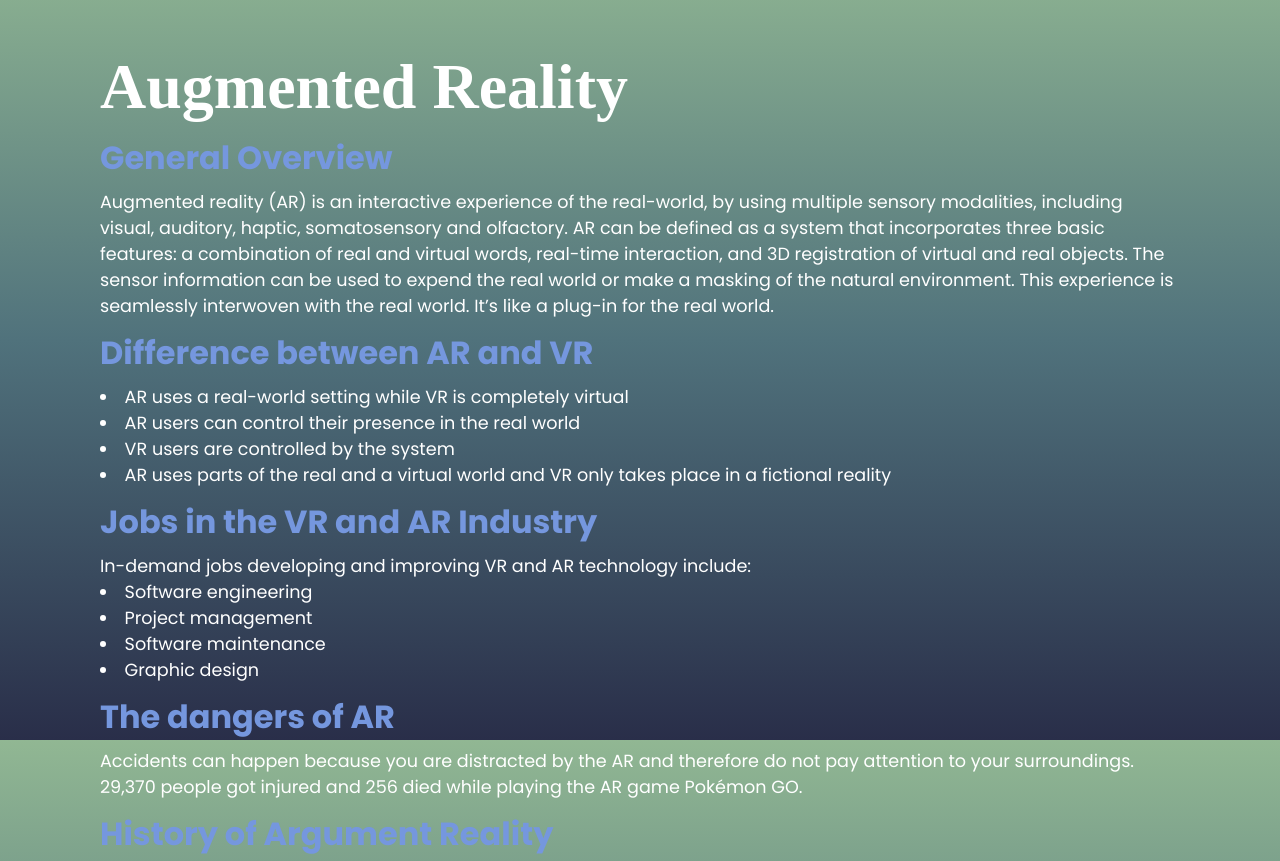
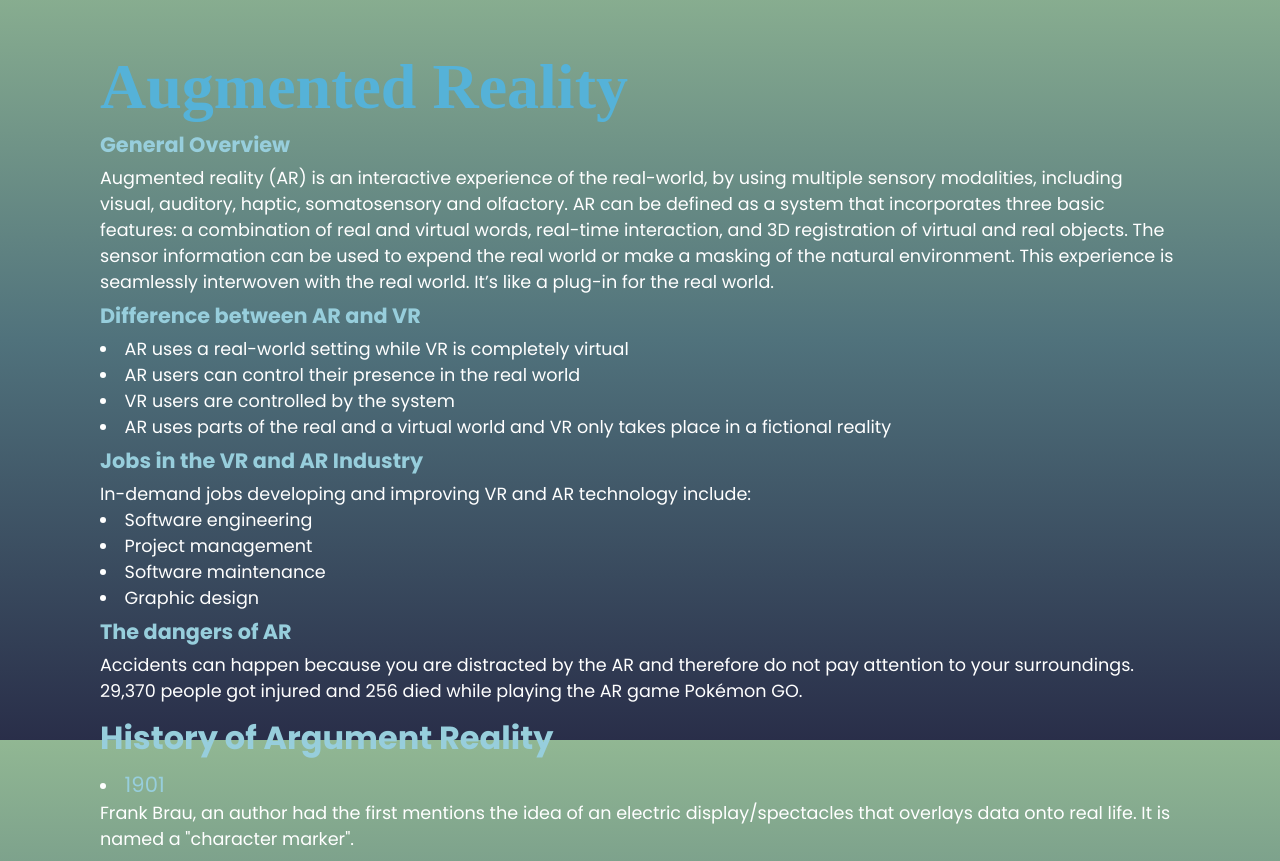
Before and after one commit to Jonas-Pamminger/WMC_ARWebsite, a plain HTML site: page WMC_Project/about.html in a window 1280 px wide. Shown: the part 860-1721 px from the top of the page. Drawn offline with Linux system fonts and the light colour scheme.

Commit message:
Changed the header
Added some colours to the header to make it structured

```diff
--- a/WMC_Project/about.html
+++ b/WMC_Project/about.html
@@ -26,7 +26,7 @@
     </section>
     <article id ="pageText" class="sec">
         <h2>Augmented Reality</h2>
-        <h3>General Overview</h3>
+        <h4>General Overview</h4>
         <p>Augmented reality (AR) is an interactive experience of the real-world,
             by using multiple sensory modalities, including visual, auditory, haptic,
             somatosensory and olfactory. AR can be defined as a system that incorporates
@@ -36,7 +36,7 @@
             experience is seamlessly interwoven with the real world. It&#8217;s like a plug-in
             for the real world.</p>
 
-        <h3>Difference between AR and VR</h3>
+        <h4>Difference between AR and VR</h4>
         <ul>
             <li>AR uses a real-world setting while VR is completely virtual</li>
             <li>AR users can control their presence in the real world</li>
@@ -44,7 +44,7 @@
             <li>AR uses parts of the real and a virtual world  and VR only takes place in a fictional reality</li>
         </ul>
 
-        <h3>Jobs in the VR and AR Industry</h3>
+        <h4>Jobs in the VR and AR Industry</h4>
         <p>In-demand jobs developing and improving VR and AR technology include:</p>
         <ul>
             <li>Software engineering</li>
@@ -53,7 +53,7 @@
             <li>Graphic design</li>
         </ul>
 
-        <h3>The dangers of AR</h3>
+        <h4>The dangers of AR</h4>
         <p>Accidents can happen because you are distracted by the AR and therefore do not pay attention to your surroundings.
             29,370  people got injured and 256 died while playing the AR game Pokémon GO.</p>
 
--- a/WMC_Project/style.css
+++ b/WMC_Project/style.css
@@ -105,7 +105,7 @@ section::before
 {
     font-size: 4em;
     margin-top: 10px;
-    color: #FFFFFF;
+    color: #55B2D8;
     font-family: Roboto-Mono;
 }
 .sec h3
@@ -113,7 +113,7 @@ section::before
     font-size: 2em;
     margin-top: 10px;
     margin-bottom: 7px;
-    color: #7597de;
+    color: #97cedc;
 }
 .sec h4 {
     font-size: 1.3em;
@@ -142,8 +142,8 @@ section::before
 
 .sec lh
 {
-    color: #2d98df;
-    font-size: 1.5em;
+    color: #97cedc;
+    font-size: 1.2em;
     background: transparent;
 }
 
```
